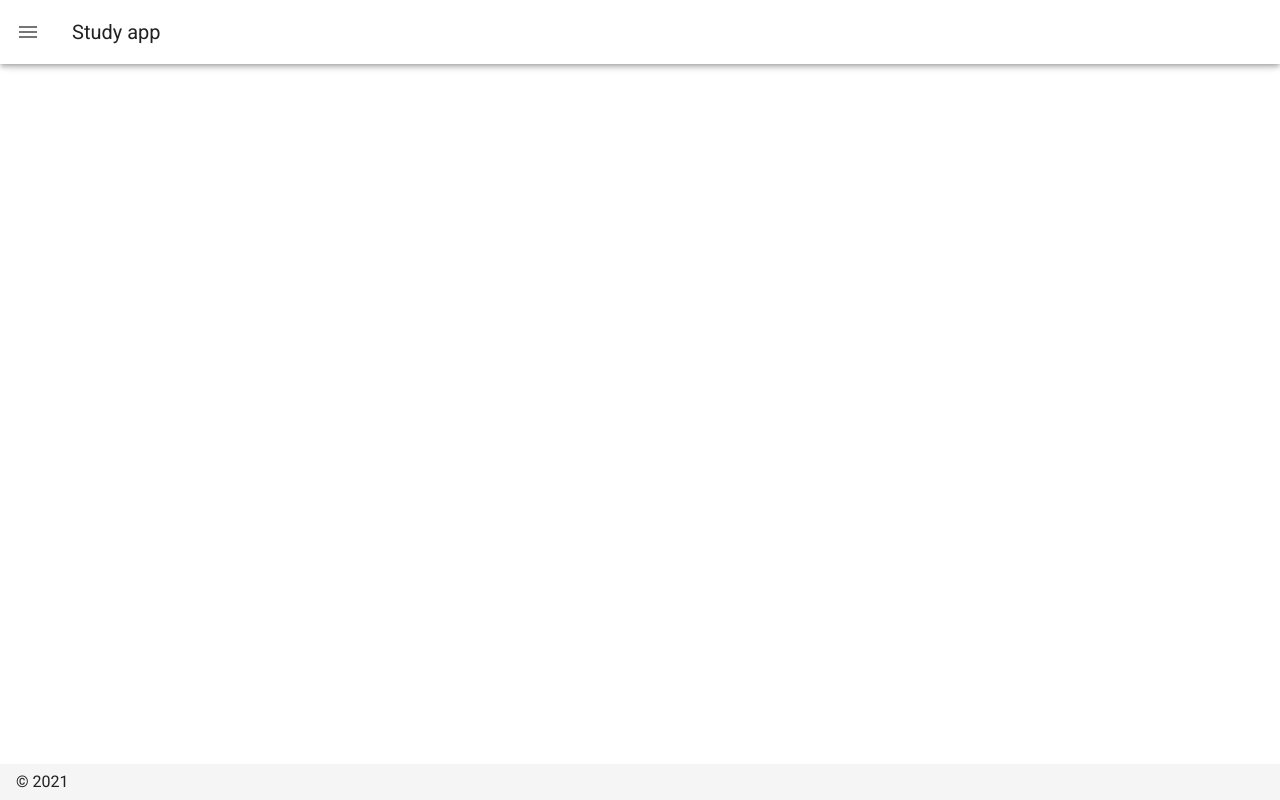
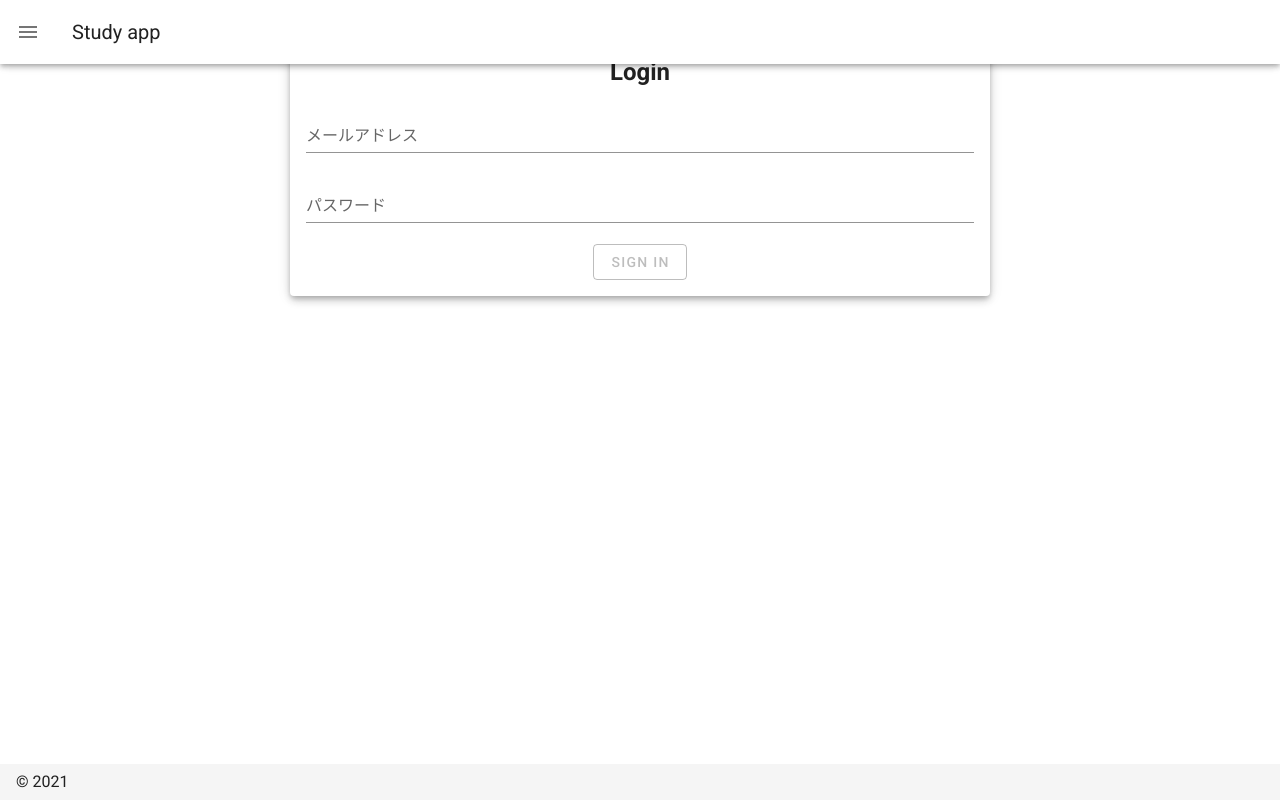
Before and after one commit to Yuma05/study-app-nuxt, a Nuxt app: page /login in a window 1280 px wide. Before the commit this address had no page. Built offline with nearby package versions, Linux system fonts and the light colour scheme.

Commit message:
Add login index

```diff
--- /dev/null
+++ b/pages/login/index.vue
@@ -0,0 +1,91 @@
+<template>
+  <v-card
+    max-width="700px"
+    class="mx-auto mt-7"
+    elevation="5"
+    :loading="isLoading"
+  >
+    <template slot="progress">
+      <v-progress-linear color="blue" indeterminate></v-progress-linear>
+    </template>
+    <v-card-title>
+      <span class="mx-auto text-h5 font-weight-bold">Login</span>
+    </v-card-title>
+    <div
+      v-if="isShowError"
+      class="text-center text-body-2 red--text text--lighten-1"
+    >
+      {{ error }}
+    </div>
+    <v-card-text class="text-center">
+      <v-form ref="form" v-model="valid">
+        <v-text-field
+          v-model="email"
+          :rules="emailRules"
+          label="メールアドレス"
+          required
+          color="blue"
+        ></v-text-field>
+        <v-text-field
+          v-model="password"
+          :rules="passwordRules"
+          label="パスワード"
+          required
+          type="password"
+          color="blue"
+        ></v-text-field>
+        <div style="width: 100%" class="text-center">
+          <v-btn outlined color="blue" :disabled="!valid" @click="login()">
+            sign in
+          </v-btn>
+        </div>
+      </v-form>
+    </v-card-text>
+  </v-card>
+</template>
+
+<script>
+import { getError } from '@/utils/helpers'
+import AuthService from '@/services/AuthService'
+export default {
+  data: () => ({
+    valid: false,
+    isLoading: false,
+    email: null,
+    emailRules: [
+      (v) => !!v || 'メールアドレスは必須です',
+      (v) => /.+@.+\..+/.test(v) || 'メールアドレスを入力してください',
+    ],
+    password: null,
+    passwordRules: [(v) => !!v || 'パスワードは必須です'],
+    isShowError: false,
+    error: null,
+  }),
+  methods: {
+    async login() {
+      const payload = {
+        email: this.email,
+        password: this.password,
+      }
+      this.isShowError = false
+      this.error = null
+      try {
+        await AuthService.login(payload)
+        const authUser = await this.$store.dispatch('auth/getAuthUser')
+        if (authUser.is_admin) {
+          this.$router.push('/admin')
+        } else {
+          this.$router.push('/client')
+        }
+      } catch (error) {
+        this.isShowError = true
+        this.error = 'メールアドレスまたはパスワードが違います．'
+        this.password = null
+        getError(error)
+      }
+    },
+  },
+}
+</script>
+
+<style scoped></style>
```
